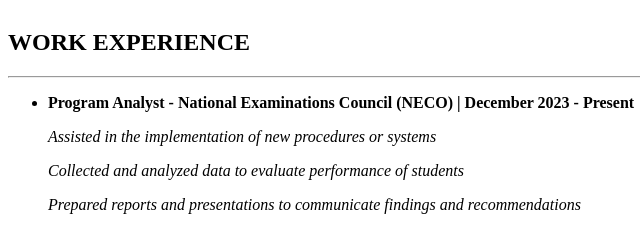
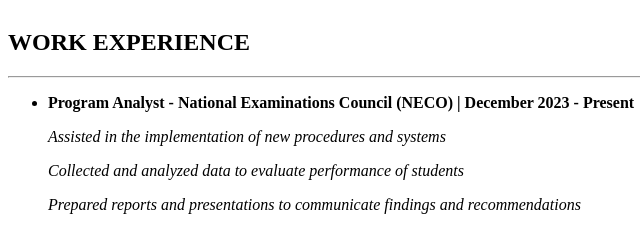
Before and after one commit to NUEL-JOHN/MY-RESUME-, a plain HTML site: page index.html in a window 1280 px wide. Shown: the part 1100-1327 px from the top of the page, 0-640 px from the left. Drawn offline with Linux system fonts and the light colour scheme.

Commit message:
Slight changes

```diff
--- a/index.html
+++ b/index.html
@@ -41,7 +41,7 @@
     <hr>
     <ul>
         <li><b>Program Analyst - National Examinations Council (NECO) | December 2023 - Present</li></b>
-        <p><i>Assisted in the implementation of new procedures or systems</i></p>
+        <p><i>Assisted in the implementation of new procedures and systems</i></p>
         <p><i>Collected and analyzed data to evaluate performance of students</i></p>
         <p><i>Prepared reports and presentations to communicate findings and recommendations</i></p>
         <p><i>Involved in various software projects including web and app development</i></p>
```
